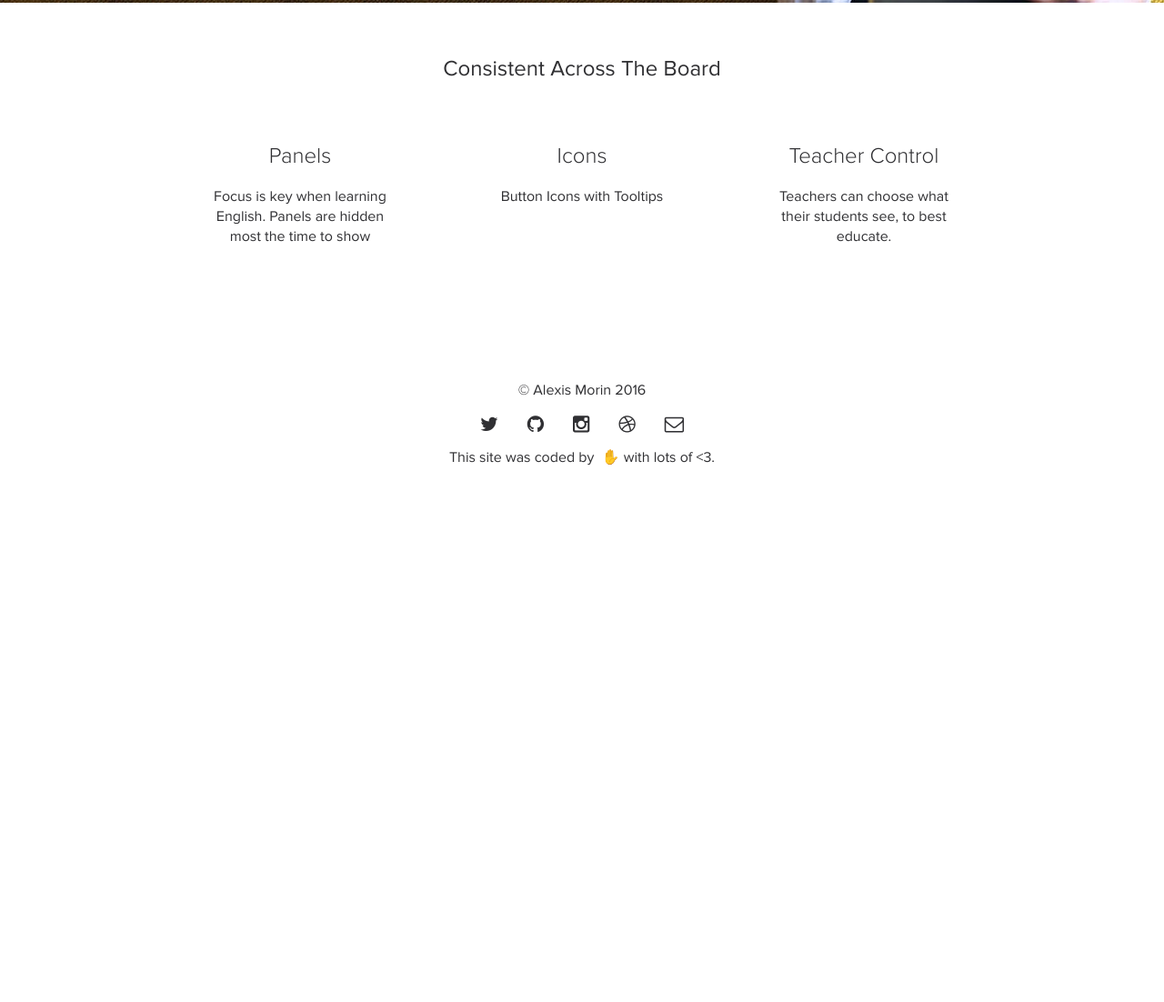
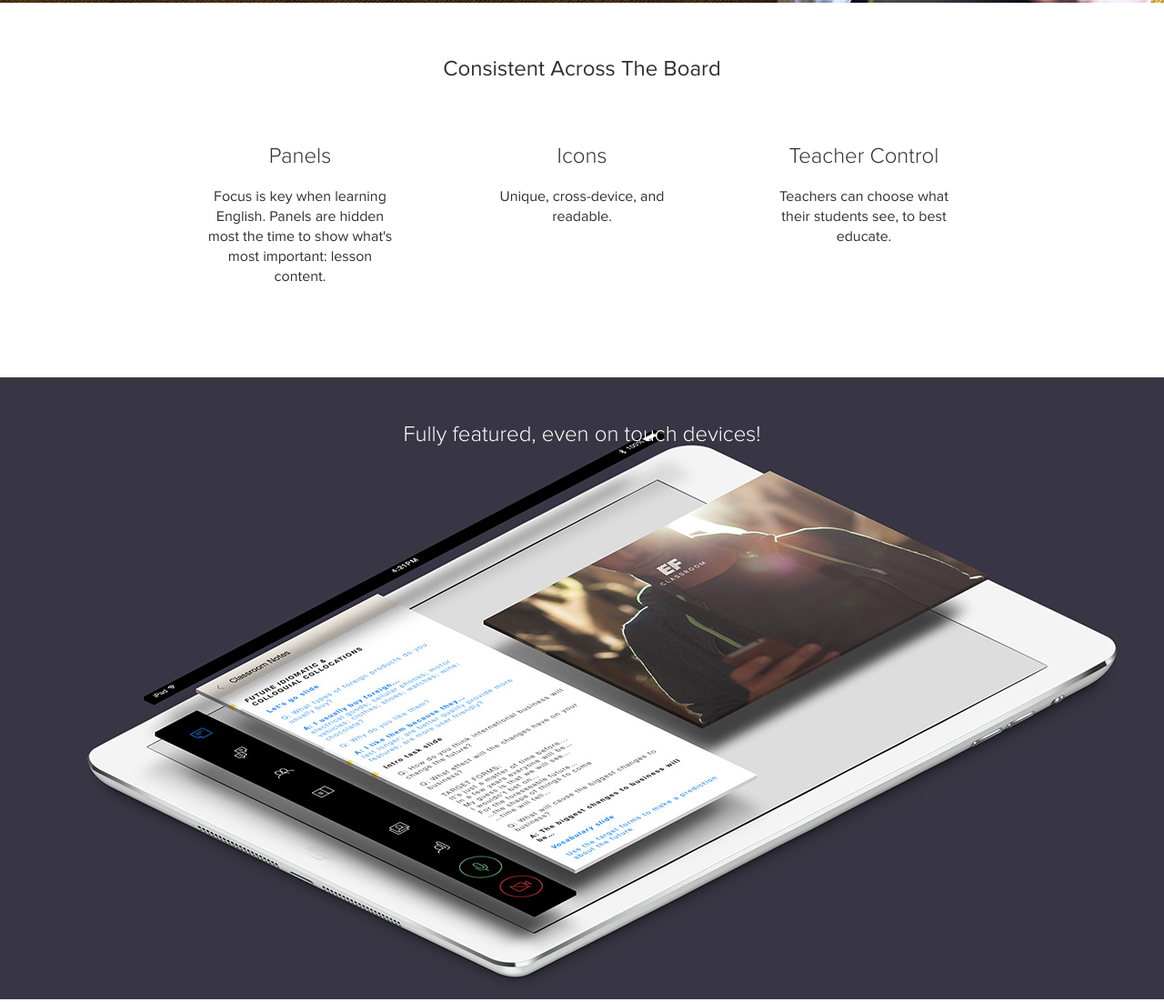
Before and after one commit to alexismo/portfolio2016, a plain HTML site: page classroom.html in a window 1280 px wide. Shown: the part 2068-3170 px from the top of the page at 91% size. Before the commit the page ends 2639 px from the top, so only its background shows below. Drawn offline with Linux system fonts and the light colour scheme; files whose address does not match are found by name.

Commit message:
add isometric classroom image

```diff
--- a/classroom.html
+++ b/classroom.html
@@ -143,13 +143,14 @@
                 <div class="col-md-4 padding-xs">
                     <h4>Panels</h4>
                     <p>
-                        Focus is key when learning English. Panels are hidden most the time to show
+                        Focus is key when learning English. Panels are hidden
+                        most the time to show what's most important: lesson content.
                     </p>
                 </div>
                 <div class="col-md-4 padding-xs">
                     <h4>Icons</h4>
                     <p>
-                      Button Icons with Tooltips
+                      Unique, cross-device, and readable.
                     </p>
                 </div>
                 <div class="col-md-4 padding-xs">
@@ -159,6 +160,11 @@
                     </p>
                 </div>
             </div>
+        </section>
+    </div>
+    <div class="content" id="classroom-isometric">
+        <section>
+            <h4>Fully featured, even on touch devices!</h4>
         </section>
     </div>
     <footer>
--- a/css/classroom.css
+++ b/css/classroom.css
@@ -16,6 +16,14 @@
   background-position: center;
 }
 
+#classroom-isometric{
+  height: 684px;
+  color:#fff;
+  background-image: url('../images/projects/classroom/classroom-isometric.jpg');
+  background-position: center;
+  background-repeat: no-repeat;
+}
+
 .teacherfeatures{
   text-align: left;
 }
```
Also changed, not shown: images/projects/classroom/classroom-hero.jpg, images/projects/classroom/classroom-isometric.jpg (added), images/projects/classroom/teacher-observation-orig.jpg (added).
